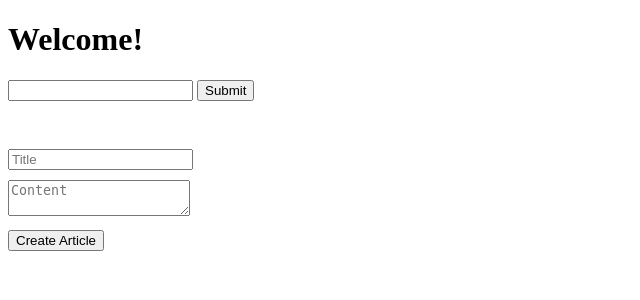
After one commit to adeelahmadrasheed/django_app, a Django app: page /article/create/ in a window 1280 px wide. The commit adds this page. Shown: the top 300 px of the page, without its empty margins (0-640 px from the left). Run offline with Django 3.2, Linux system fonts and the light colour scheme.

Commit message:
Handling search and forms in django

```diff
--- /dev/null
+++ b/app/templates/articles/create.html
@@ -0,0 +1,29 @@
+{% extends 'base.html' %}
+
+{% block content %}
+    {% if not created %}
+        <div style="margin-top: 30px;">
+            <form method="POST">
+                {% csrf_token %}
+                <div>
+                    <label>
+                        <input type="text" name="title" placeholder="Title" />
+                    </label>
+                </div>
+                <div style="margin-top: 10px;">
+                    <label>
+                        <textarea name="content" placeholder="Content"></textarea>
+                    </label>
+                </div>
+                <div style="margin-top: 10px;">
+                    <button type="submit">Create Article</button>
+                </div>
+            </form>
+        </div>
+    {% else %}
+        <p >Article created!</p>
+        <a href="/articles/{{ object.id }}">{{ object.title }}</a>
+        <div>{{ object.content }}</div>
+
+    {% endif %}
+{% endblock content %}
--- a/app/templates/base.html
+++ b/app/templates/base.html
@@ -1,8 +1,7 @@
-
 <!DOCTYPE html>
 <html lang="en">
 <head>
-  {% block title %}<title>Local Library</title>{% endblock %}
+    {% block title %}<title>Django Blog</title>{% endblock %}
     <meta charset="utf-8">
     <meta name="viewport" content="width=device-width, initial-scale=1">
     <!-- Add additional CSS in static file -->
@@ -11,9 +10,17 @@
 <body>
 <div class="container-fluid">
     <div class="row">
+        <h1>Welcome!</h1>
+        <form action="" method="GET" >
+            <input aria-label="serach" type="text" name="q" />
+            <input type="submit" />
+        </form>
+    </div><br>
+    <div class="row">
         {% block content %}
         {% endblock %}
     </div>
+
 </div>
 </body>
 </html>
--- a/articles/urls.py
+++ b/articles/urls.py
@@ -4,5 +4,7 @@ from . import views
 
 urlpatterns = [
     path('', views.index, name='index'),
-    path('articles/<int:id>', views.article_page)
+    path('articles/', views.article_serach),
+    path('article/create/', views.article_create),
+    path('articles/<int:id>/', views.article_page),
 ]
--- a/articles/views.py
+++ b/articles/views.py
@@ -5,8 +5,7 @@ from django.http import HttpResponse
 from django.shortcuts import render
 
 
-
-def index(request):
+def index(request, *args, **kwargs):
     random_id = random.randint(1, 2)
     # loading from database(model)
     article_obj = Article.objects.get(id=random_id)
@@ -23,7 +22,7 @@ def index(request):
 
 # def article_page(request, id, *args, **kwargs): # additional arguments passed with request
 #     print('')
-def article_page(request, id): # additional arguments passed with request
+def article_page(request, id):  # additional arguments passed with request
     articles_obj = None
     if id is not None:
         article_obj = Article.objects.get(id=id)
@@ -32,6 +31,36 @@ def article_page(request, id): # additional arguments passed with request
         }
         return render(request, "articles/detail.html", context=context)
 
+
+# creating a decorator for csrf token
+
+def article_create(request):
+    context = {}
+    if request.method == "POST":
+        title = request.POST.get('title')
+        content = request.POST.get('content')
+        print(f'Title: {title}, Content: {content}')
+        article_obj = Article.objects.create(title=title, content=content)
+        context['title'] = title
+        context['content'] = content
+        context['object'] = article_obj
+        context['created'] = True
+
+    return render(request, "articles/create.html", context=context)
+
+
+def article_serach(request):
+    print(dir(request))
+    query_dict = request.GET
+    query = query_dict('q')
+    article_obj = None
+    if query is not None:
+        article_obj = Article.objects.get(id=query)
+
+    context = {
+        'object': article_obj
+    }
+    return render(request, "articles/article_search.html", context=context)
     # data = json.loads(request.body)
     # article_id = data['id']
     # print('article_id: ', article_id)
```
Also changed, not shown: app/templates/articles/article_search.html (added, +8 -0 lines). Lines whose indentation alone changed are shown as unchanged.
